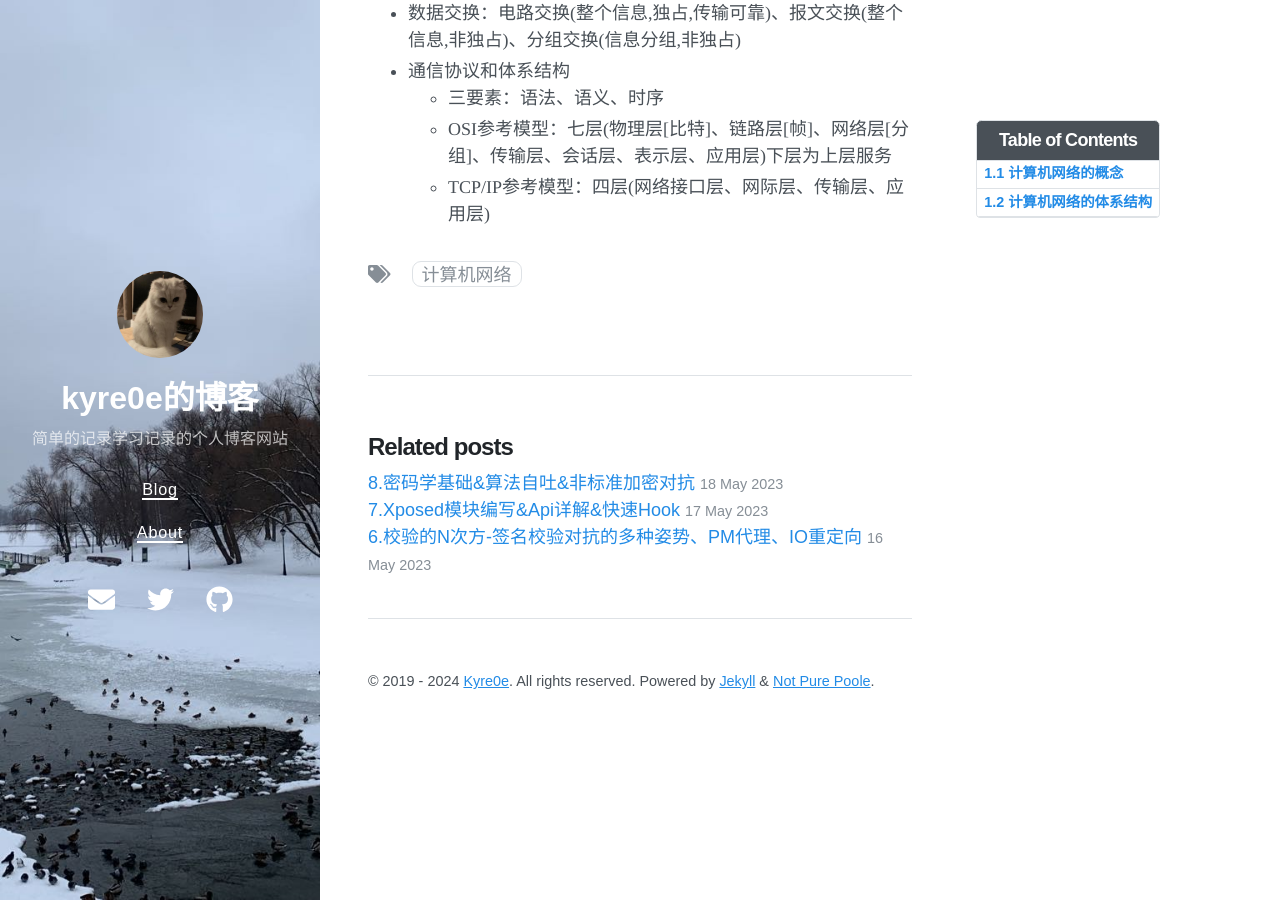
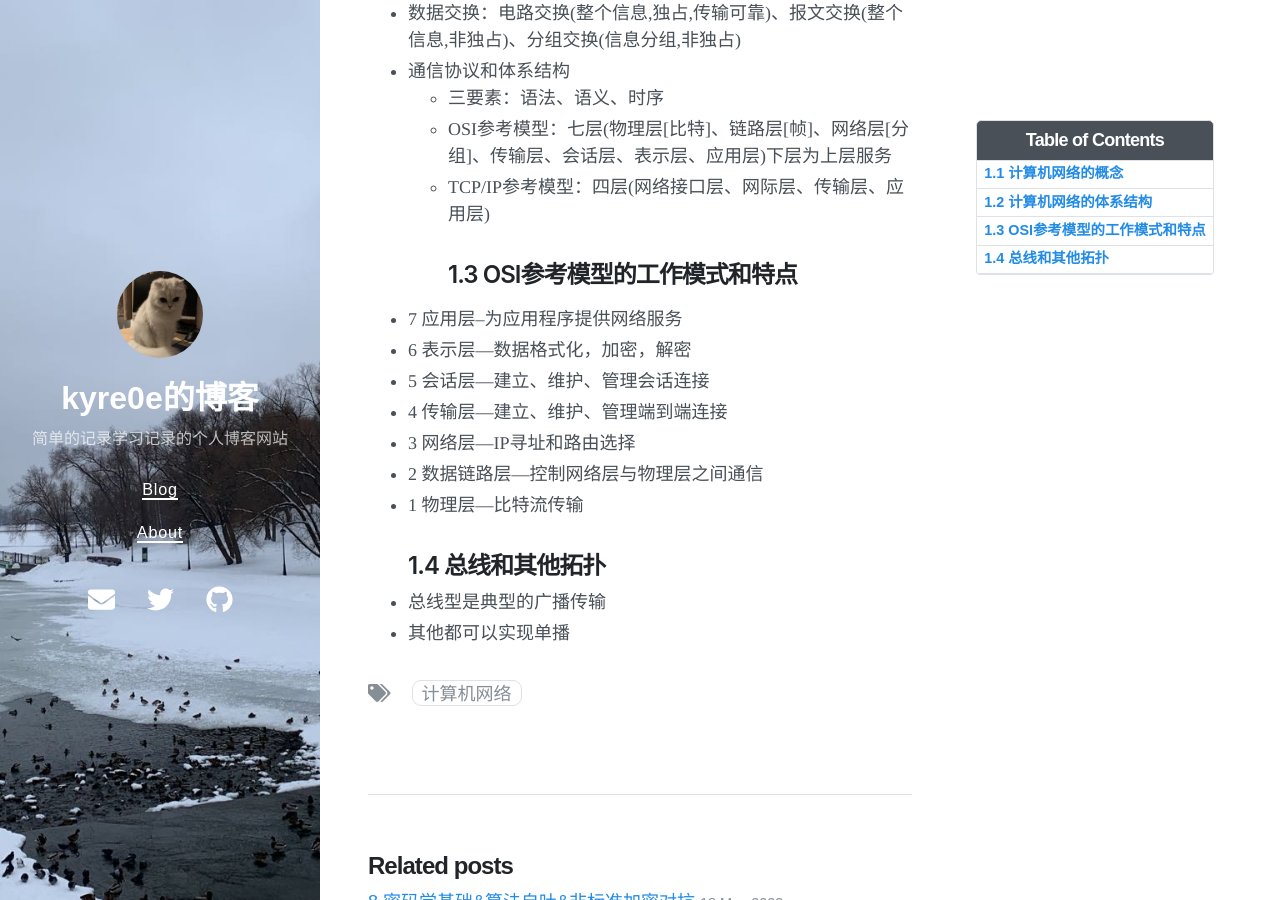
Before and after one commit to Kyre0ee/Kyre0ee.github.io, a Jekyll site: the page built from _posts/2019-04-01-第一章计算机网络概念.md, in a window 1280 px wide and 900 px high, scrolled down 639 px. Built offline with Jekyll 4.4.1, drawn with Linux system fonts in a browser that asks for light colours; nearby versions of some CDN libraries.

Commit message:
Update 2019-04-01-第一章计算机网络概念.md

```diff
--- a/_posts/2019-04-01-第一章计算机网络概念.md
+++ b/_posts/2019-04-01-第一章计算机网络概念.md
@@ -21,3 +21,14 @@ toc: true
   - 三要素：语法、语义、时序
   - OSI参考模型：七层(物理层[比特]、链路层[帧]、网络层[分组]、传输层、会话层、表示层、应用层)下层为上层服务
   - TCP/IP参考模型：四层(网络接口层、网际层、传输层、应用层)
+## 1.3 OSI参考模型的工作模式和特点
++ 7 应用层--为应用程序提供网络服务
++ 6 表示层---数据格式化，加密，解密
++ 5 会话层---建立、维护、管理会话连接
++ 4 传输层---建立、维护、管理端到端连接
++ 3 网络层---IP寻址和路由选择
++ 2 数据链路层---控制网络层与物理层之间通信
++ 1 物理层---比特流传输
+## 1.4 总线和其他拓扑
++ 总线型是典型的广播传输
++ 其他都可以实现单播
```
